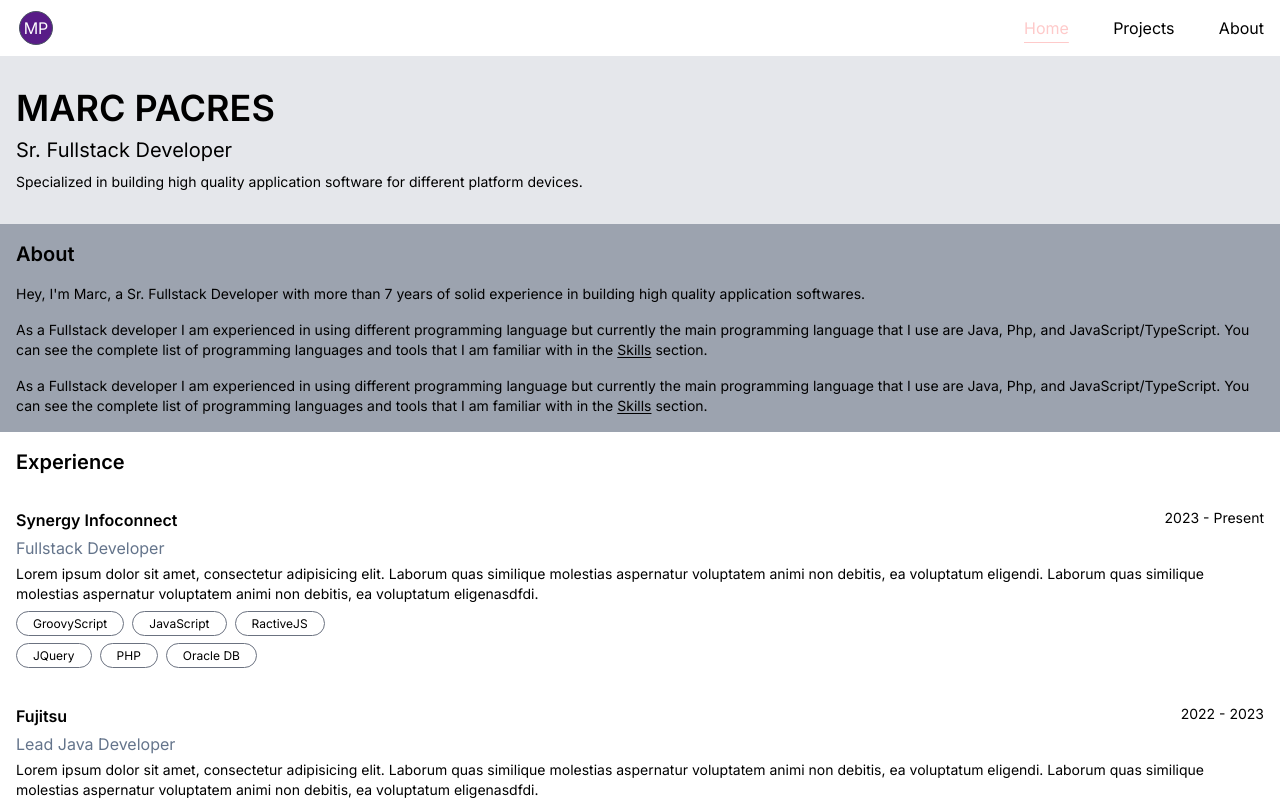
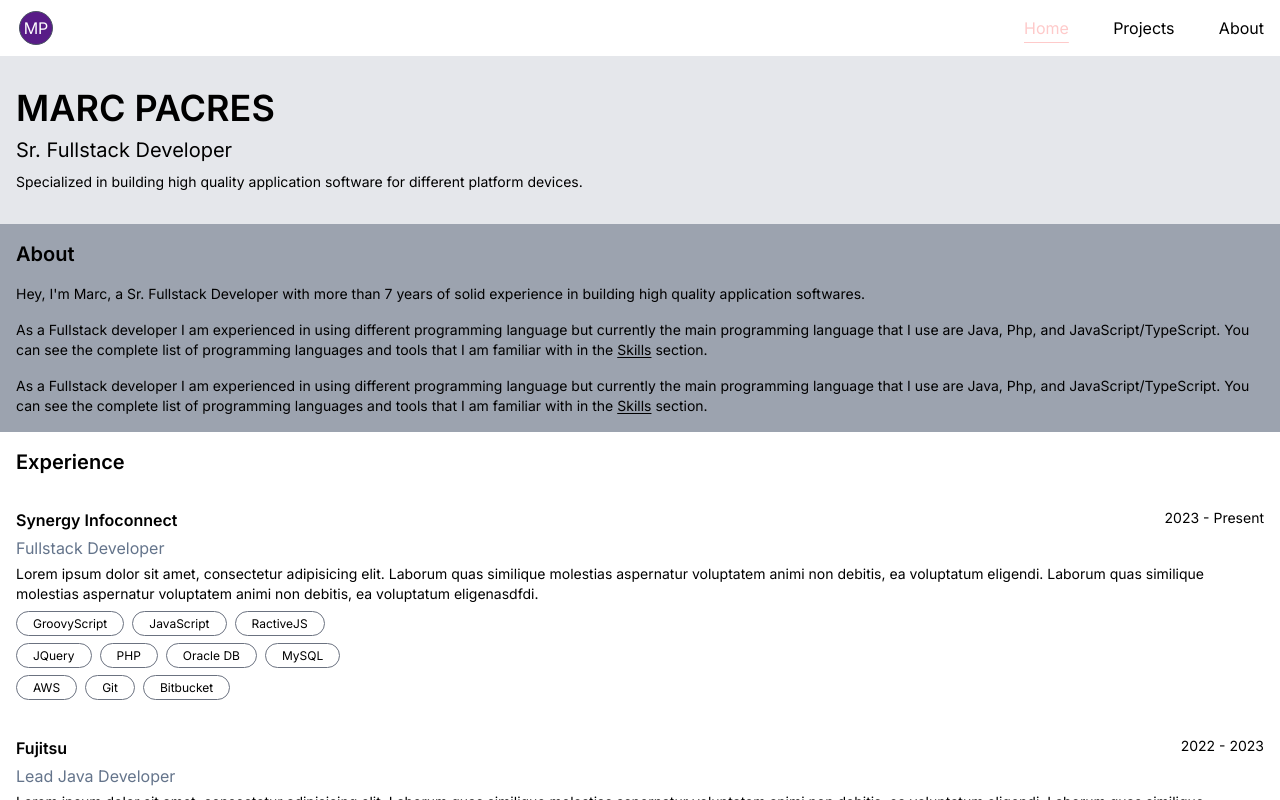
Before and after one commit to MPacres/marc-profile, a Next.js app: page / in a window 1280 px wide. Built offline with nearby package versions, Linux system fonts and the light colour scheme.

Commit message:
test experience in mobile

```diff
--- a/app/page.js
+++ b/app/page.js
@@ -15,7 +15,7 @@ export default function Home() {
     <Banner/>
     <About/>
     <Experience/>
-    <Skills/>
+    {/* <Skills/> */}
 
   </main>
   )
--- a/components/Experience/Accenture.jsx
+++ b/components/Experience/Accenture.jsx
@@ -21,24 +21,30 @@ const Accenture = () => {
           GroovyScript
         </span>
         <span className="border border-gray-500 rounded-full px-4 py-1">
+          Java
+        </span>
+        <span className="border border-gray-500 rounded-full px-4 py-1">
           JavaScript
         </span>
 
+      </div>
+      <div className="pt-2 space-x-2 text-xs">
         <span className="border border-gray-500 rounded-full px-4 py-1">
-          RactiveJS
+          Oracle DB
+        </span>
+        <span className="border border-gray-500 rounded-full px-4 py-1">
+          Jasper Report
+        </span>
+        <span className="border border-gray-500 rounded-full px-4 py-1">
+          AS9
         </span>
       </div>
       <div className="pt-2 space-x-2 text-xs">
-        <span className="border border-gray-500 rounded-full px-4 py-1">
-          JQuery
+
+      <span className="border border-gray-500 rounded-full px-4 py-1">
+          Azure DevOps
         </span>
-        <span className="border border-gray-500 rounded-full px-4 py-1">
-          PHP
-        </span>
-        <span className="border border-gray-500 rounded-full px-4 py-1">
-        Oracle DB
-        </span>
-      </div>
+        </div>
     </div>
   </div>
 
--- a/components/Experience/Fujitsu.jsx
+++ b/components/Experience/Fujitsu.jsx
@@ -20,25 +20,27 @@ const Fujitsu = () => {
       <div className="space-y-2">
         <div className="pt-2 text-xs space-x-2">
           <span className="border border-gray-500 rounded-full px-4 py-1">
-            GroovyScript
+            Java
           </span>
           <span className="border border-gray-500 rounded-full px-4 py-1">
             JavaScript
           </span>
 
           <span className="border border-gray-500 rounded-full px-4 py-1">
-            RactiveJS
+            Batch
           </span>
-        </div>
-        <div className="pt-2 space-x-2 text-xs">
           <span className="border border-gray-500 rounded-full px-4 py-1">
             JQuery
           </span>
+
+        </div>
+        <div className="pt-2 space-x-2 text-xs">
+
           <span className="border border-gray-500 rounded-full px-4 py-1">
-            PHP
+          Oracle DB
           </span>
           <span className="border border-gray-500 rounded-full px-4 py-1">
-          Oracle DB
+            SVN
           </span>
         </div>
       </div>
--- a/components/Experience/Novaware.jsx
+++ b/components/Experience/Novaware.jsx
@@ -18,14 +18,16 @@ const Novaware = () => {
     <div className="space-y-2">
       <div className="pt-2 text-xs space-x-2">
         <span className="border border-gray-500 rounded-full px-4 py-1">
-          GroovyScript
+          PHP
         </span>
         <span className="border border-gray-500 rounded-full px-4 py-1">
           JavaScript
         </span>
-
         <span className="border border-gray-500 rounded-full px-4 py-1">
-          RactiveJS
+            Java
+        </span>
+        <span className="border border-gray-500 rounded-full px-4 py-1">
+            C++
         </span>
       </div>
       <div className="pt-2 space-x-2 text-xs">
@@ -33,7 +35,7 @@ const Novaware = () => {
           JQuery
         </span>
         <span className="border border-gray-500 rounded-full px-4 py-1">
-          PHP
+          MySQL
         </span>
         <span className="border border-gray-500 rounded-full px-4 py-1">
         Oracle DB
--- a/components/Experience/Synergy.jsx
+++ b/components/Experience/Synergy.jsx
@@ -40,7 +40,22 @@ const Synergy = () => {
           <span className="border border-gray-500 rounded-full px-4 py-1">
           Oracle DB
           </span>
+          <span className="border border-gray-500 rounded-full px-4 py-1">
+          MySQL
+          </span>
         </div>
+        <div className="pt-2 space-x-2 text-xs">
+        <span className="border border-gray-500 rounded-full px-4 py-1">
+          AWS
+          </span>
+          <span className="border border-gray-500 rounded-full px-4 py-1">
+          Git
+          </span>
+          <span className="border border-gray-500 rounded-full px-4 py-1">
+          Bitbucket
+          </span>
+
+            </div>
       </div>
     </div>
 
```
